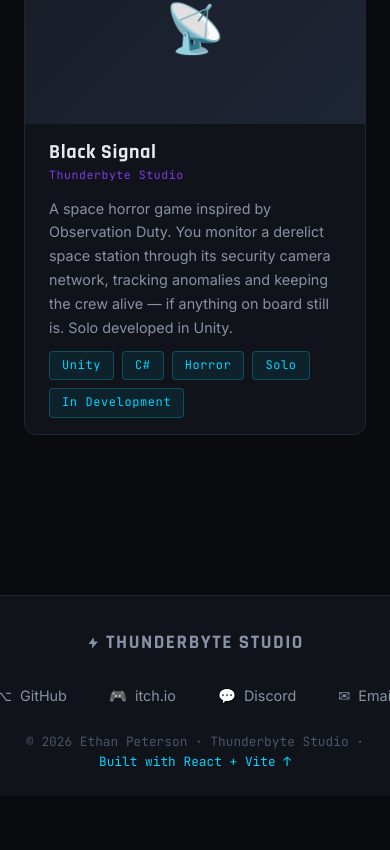
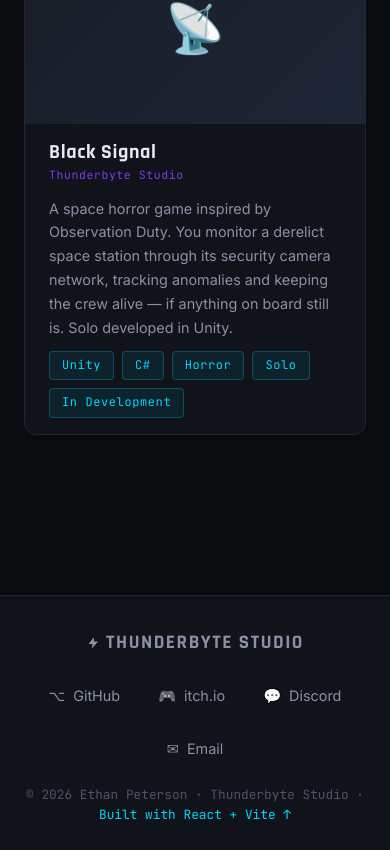
Before and after one commit to KodaNotABear/KodaNotABear.github.io, a React (Vite) app: page /portfolio in a window 390 px wide. Shown: the part 1319-2169 px from the top of the page. Before the commit the page ends 2115 px from the top, so only its background shows below. Built offline with nearby package versions, Linux system fonts and the light colour scheme.

Commit message:
fix: iOS Safari viewport, footer overflow, RadarChart SVG, mobile perf

```diff
--- a/src/components/Footer.module.css
+++ b/src/components/Footer.module.css
@@ -25,7 +25,9 @@
 
 .socials {
   display: flex;
-  gap: var(--space-4);
+  flex-wrap: wrap;
+  justify-content: center;
+  gap: var(--space-3);
   align-items: center;
 }
 
--- a/src/components/RadarChart.jsx
+++ b/src/components/RadarChart.jsx
@@ -59,15 +59,18 @@
         })}
 
         {/* Data polygon */}
-        <motion.polygon
-          points={dataPoints}
-          className={styles.data}
+        <motion.g
           initial={{ opacity: 0, scale: 0 }}
           whileInView={{ opacity: 1, scale: 1 }}
           viewport={{ once: true }}
           transition={{ duration: 0.8, ease: [0.25, 0.46, 0.45, 0.94] }}
           style={{ transformOrigin: `${CENTER}px ${CENTER}px` }}
-        />
+        >
+          <polygon
+            points={dataPoints}
+            className={styles.data}
+          />
+        </motion.g>
 
         {/* Skill labels */}
         {SKILLS.map((skill, i) => {
--- a/src/components/RadarChart.module.css
+++ b/src/components/RadarChart.module.css
@@ -27,6 +27,8 @@
   stroke: var(--accent-cyan);
   stroke-width: 1.5;
   stroke-linejoin: round;
+  transform-box: fill-box;
+  transform-origin: center;
 }
 
 .label {
--- a/src/pages/Home.module.css
+++ b/src/pages/Home.module.css
@@ -1,10 +1,12 @@
 .hero {
   min-height: 100vh;
+  min-height: 100dvh; /* accounts for iOS Safari dynamic toolbar */
   display: flex;
   align-items: center;
   position: relative;
   overflow: hidden;
   padding-top: 64px; /* navbar height */
+  padding-bottom: var(--space-12);
 }
 
 /* Animated background grid */
@@ -30,6 +32,7 @@
   right: -100px;
   pointer-events: none;
   animation: floatOrb 12s ease-in-out infinite alternate;
+  will-change: transform;
 }
 
 .orb2 {
@@ -42,6 +45,7 @@
   left: -80px;
   pointer-events: none;
   animation: floatOrb 15s ease-in-out infinite alternate-reverse;
+  will-change: transform;
 }
 
 @keyframes floatOrb {
--- a/src/styles/global.css
+++ b/src/styles/global.css
@@ -224,6 +224,13 @@
   animation: scanlines-scroll 8s linear infinite, crt-flicker 6s step-end infinite;
 }
 
+/* Disable expensive continuous animations on mobile to prevent repaint thrashing */
+@media (max-width: 768px) {
+  body::before {
+    animation: none;
+  }
+}
+
 /* ── CRT vignette ───────────────────────────────────────── */
 body::after {
   content: '';
```
